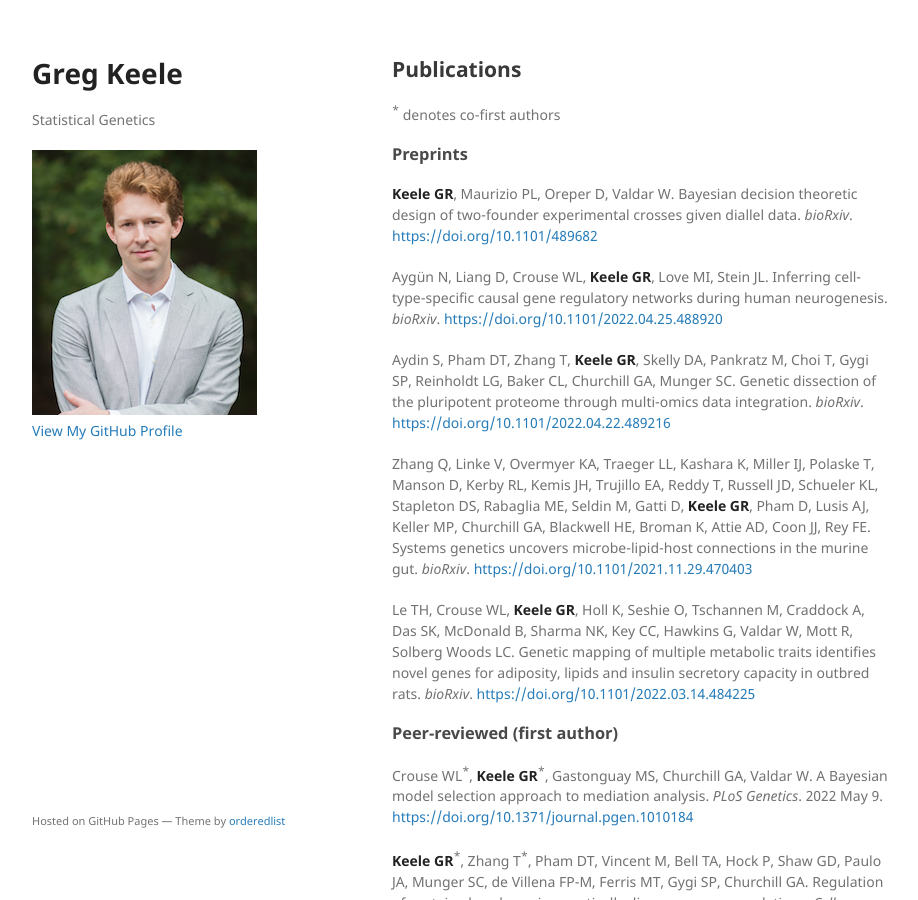
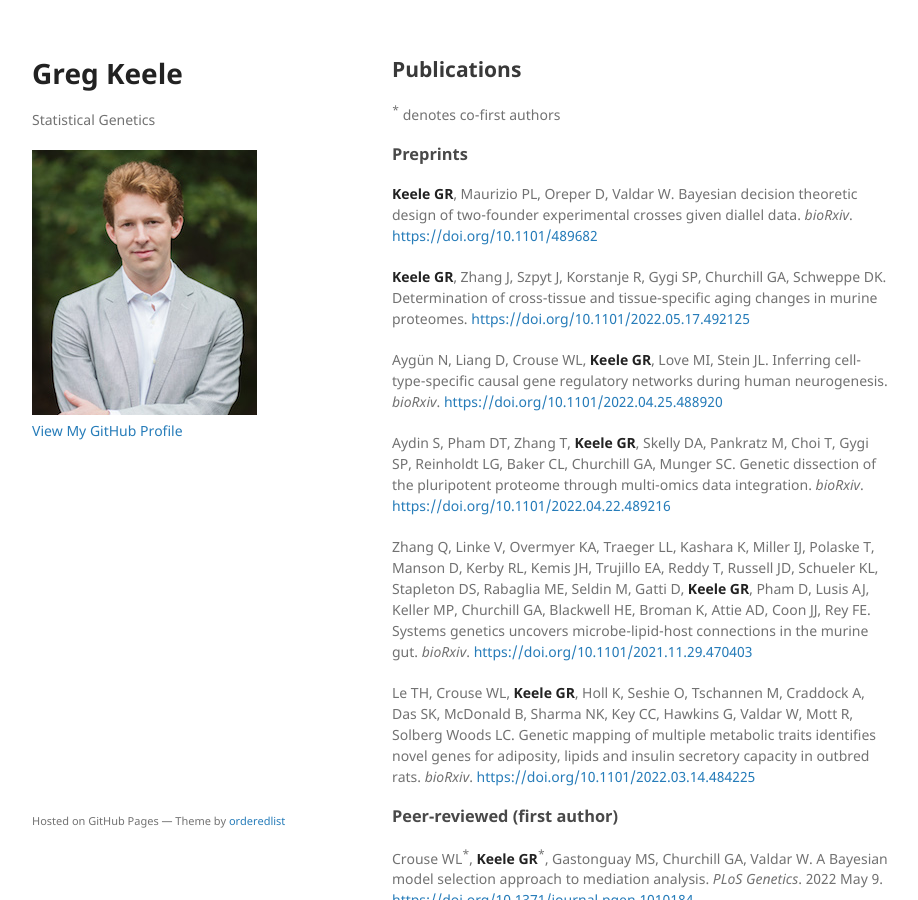
Before and after one commit to gkeele/gkeele.github.io, a Jekyll site: the page built from publications.md, in a window 1280 px wide and 900 px high. Shown: the whole window, without its empty margins (178-1096 px from the left). Built offline with Jekyll 4.4.1, drawn with Linux system fonts in a browser that asks for light colours; our own code applies the rules of GitHub Pages for plain Markdown files.

Commit message:
Added B6 aging proteomics biorxiv

```diff
--- a/publications.md
+++ b/publications.md
@@ -8,6 +8,8 @@ layout: default
 ### Preprints
 
 **Keele GR**, Maurizio PL, Oreper D, Valdar W. Bayesian decision theoretic design of two-founder experimental crosses given diallel data. *bioRxiv*. [https://doi.org/10.1101/489682](https://www.biorxiv.org/content/10.1101/489682)
+
+**Keele GR**, Zhang J, Szpyt J, Korstanje R, Gygi SP, Churchill GA, Schweppe DK. Determination of cross-tissue and tissue-specific aging changes in murine proteomes. [https://doi.org/10.1101/2022.05.17.492125](https://doi.org/10.1101/2022.05.17.492125)
 
 Aygün N, Liang D, Crouse WL, **Keele GR**, Love MI, Stein JL. Inferring cell-type-specific causal gene regulatory networks during human neurogenesis. *bioRxiv*. [https://doi.org/10.1101/2022.04.25.488920](https://doi.org/10.1101/2022.04.25.488920)
 
```
